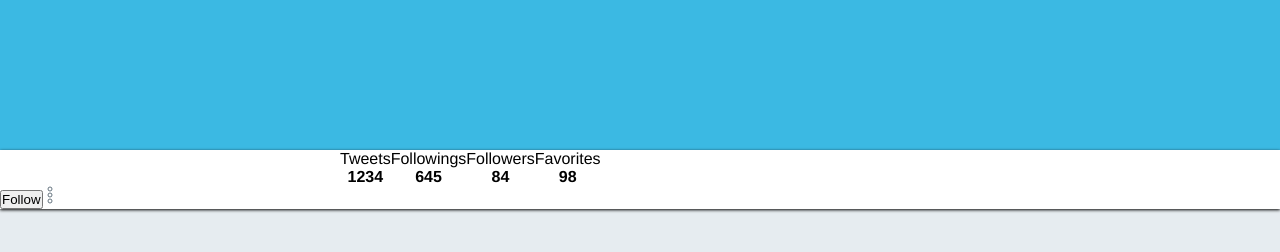
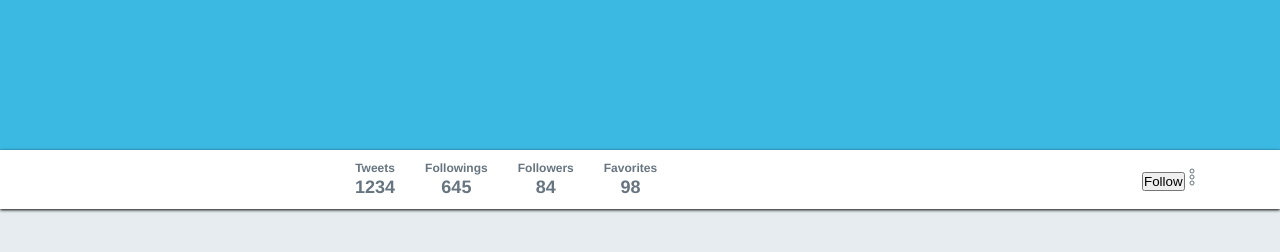
Before and after one commit to lucascsll/FlexBox, a plain HTML site: page index.html in a window 1280 px wide. Shown: the part 276-528 px from the top of the page. Drawn offline with Linux system fonts and the light colour scheme.

Commit message:
Correção no menu superior

```diff
--- a/index.html
+++ b/index.html
@@ -50,15 +50,12 @@
                  <span>Favorites</span>
                  <strong>98</strong>
                 </li>
-          </ul>
+            </ul>
+          <div class="actions">
+            <button>Follow</button>
+            <img src="/images/more.svg" alt="More">
+          </div>
     </div>
-
-    <div class="actions">
-      <button>Follow</button>
-      <img src="/images/more.svg" alt="More">
-    </div>
-
   </div>
-
 </body>
 </html>
--- a/style.css
+++ b/style.css
@@ -93,10 +93,7 @@ header#main-header div.side input{
   background-size: 12px;
 
 }
-input , button{
-  outline: 0;
-}
-button{
+input,button {
   outline: 0;
 }
 
@@ -121,6 +118,7 @@ div.bar .content{
   justify-content: space-between;
   align-items: center;
   padding-left: 285px;
+  height: 100%;
 }
 
 div.bar .content ul {
@@ -132,5 +130,21 @@ div.bar .content ul li{
   display: flex;
   flex-direction: column;
   align-items: center;
-  justify-content: center;
+  padding: 0 15px;
+
+
 }
+
+div.bar .content span{
+  color :#667580;
+  font-size: 12px;
+  font-weight: bold;
+
+}
+
+div.bar .content ul li  strong{
+  color:#667580;
+  font-size:18px;
+  font-weight: bold;
+  margin-top: 2px;
+}
```
